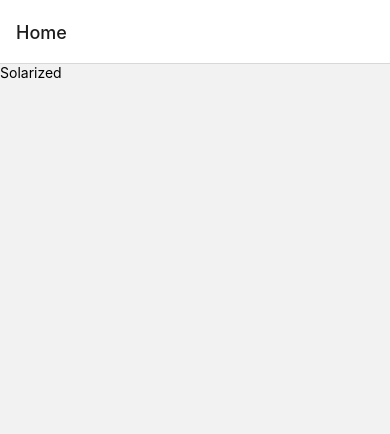
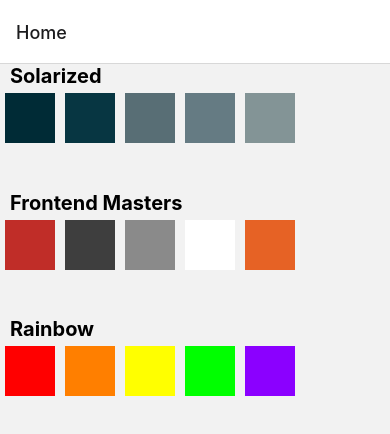
Before and after one commit to M-Muddasir/React-Native, a React Native app: screen /Home in a window 390 px wide. Shown: the top 434 px of the page. Built offline with nearby package versions, Linux system fonts and the light colour scheme.

Commit message:
color code assignment with navigation completed

```diff
--- a/App.js
+++ b/App.js
@@ -2,7 +2,6 @@
 import Home from "./screens/Home";
 import ColorPalette from "./screens/ColorPalette";
 import { createStackNavigator } from "@react-navigation/stack";
-
 const Stack = createStackNavigator();
 
 export default function App() {
@@ -10,7 +9,7 @@
     <NavigationContainer>
       <Stack.Navigator>
         <Stack.Screen name="Home" component={Home} />
-        <Stack.Screen name="ColorPalette" component={ColorPalette} />
+        <Stack.Screen name="ColorPalette" component={ColorPalette}  options={{ title: 'My home' }}/>
       </Stack.Navigator>
     </NavigationContainer>
   );
--- a/screens/ColorPalette.js
+++ b/screens/ColorPalette.js
@@ -1,35 +1,25 @@
-import React from "react";
+import React, { useEffect } from "react";
 import { View, Text, StyleSheet, FlatList, SafeAreaView } from "react-native";
 
 import ColorBox from "../Components/ColorBox";
-const COLORS = [
-  { colorName: "Base03", hexCode: "#002b36" },
-  { colorName: "Base02", hexCode: "#073642" },
-  { colorName: "Base01", hexCode: "#586e75" },
-  { colorName: "Base00", hexCode: "#657b83" },
-  { colorName: "Base0", hexCode: "#839496" },
-  { colorName: "Base1", hexCode: "#93a1a1" },
-  { colorName: "Base2", hexCode: "#eee8d5" },
-  { colorName: "Base3", hexCode: "#fdf6e3" },
-  { colorName: "Yellow", hexCode: "#b58900" },
-  { colorName: "Orange", hexCode: "#cb4b16" },
-  { colorName: "Red", hexCode: "#dc322f" },
-  { colorName: "Magenta", hexCode: "#d33682" },
-  { colorName: "Violet", hexCode: "#6c71c4" },
-  { colorName: "Blue", hexCode: "#268bd2" },
-  { colorName: "Cyan", hexCode: "#2aa198" },
-  { colorName: "Green", hexCode: "#859900" },
-];
-const ColorPalette = () => {
+
+const ColorPalette = ({ route, navigation }) => {
+
+  const { paletteName, colors } = route.params;
+
+  useEffect(() => {
+    navigation.setOptions({ title: paletteName });
+  }, [paletteName, navigation]);
+
+
   return (
     <FlatList
       style={{ paddingHorizontal:10,  backgroundColor: "white" }}
-      data={COLORS}
+      data={colors}
       keyExtractor={(item, index) => index.toString()}
       renderItem={({ item }) => (
         <ColorBox colorName={item.colorName} hexCode={item.hexCode} />
       )}
-      ListHeaderComponent={<Text style={styles.heading}>Solarized</Text>}
     />
   );
 };
--- a/screens/Home.js
+++ b/screens/Home.js
@@ -1,16 +1,128 @@
 import React from "react";
-import { View, Text, TouchableOpacity } from "react-native";
+import {
+  View,
+  Text,
+  TouchableOpacity,
+  StyleSheet,
+  ScrollView,
+} from "react-native";
 
-const Home = ({navigation}) => {
+const COLORS = [
+  { colorName: "Base03", hexCode: "#002b36" },
+  { colorName: "Base02", hexCode: "#073642" },
+  { colorName: "Base01", hexCode: "#586e75" },
+  { colorName: "Base00", hexCode: "#657b83" },
+  { colorName: "Base0", hexCode: "#839496" },
+  { colorName: "Base1", hexCode: "#93a1a1" },
+  { colorName: "Base2", hexCode: "#eee8d5" },
+  { colorName: "Base3", hexCode: "#fdf6e3" },
+  { colorName: "Yellow", hexCode: "#b58900" },
+  { colorName: "Orange", hexCode: "#cb4b16" },
+  { colorName: "Red", hexCode: "#dc322f" },
+  { colorName: "Magenta", hexCode: "#d33682" },
+  { colorName: "Violet", hexCode: "#6c71c4" },
+  { colorName: "Blue", hexCode: "#268bd2" },
+  { colorName: "Cyan", hexCode: "#2aa198" },
+  { colorName: "Green", hexCode: "#859900" },
+];
+
+const RAINBOW = [
+  { colorName: "Red", hexCode: "#FF0000" },
+  { colorName: "Orange", hexCode: "#FF7F00" },
+  { colorName: "Yellow", hexCode: "#FFFF00" },
+  { colorName: "Green", hexCode: "#00FF00" },
+  { colorName: "Violet", hexCode: "#8B00FF" },
+];
+
+const FRONTEND_MASTERS = [
+  { colorName: "Red", hexCode: "#c02d28" },
+  { colorName: "Black", hexCode: "#3e3e3e" },
+  { colorName: "Grey", hexCode: "#8a8a8a" },
+  { colorName: "White", hexCode: "#ffffff" },
+  { colorName: "Orange", hexCode: "#e66225" },
+];
+
+
+const Home = ({ navigation }) => {
+  const firstFiveColors = COLORS.slice(0, 5);
+
   return (
-    <View>
-      <TouchableOpacity onPress={()=>{
-        navigation.navigate('ColorPalette');
-      }}>
-        <Text>Solarized</Text>
-      </TouchableOpacity>
+    <View style={{ flex: 1 }}>
+      <Text style={styles.title}>Solarized</Text>
+      <ScrollView horizontal>
+        {firstFiveColors.map((item) => (
+          <TouchableOpacity
+            onPress={() => {
+              navigation.navigate("ColorPalette", {
+                paletteName: "Solarized",
+                colors: COLORS,
+              });
+            }}
+          >
+            <View
+              key={item.hexCode}
+              style={[styles.square, { backgroundColor: item.hexCode }]}
+            />
+          </TouchableOpacity>
+        ))}
+      </ScrollView>
+      <Text style={[styles.title, { marginTop: -400 }]}>Frontend Masters</Text>
+      <ScrollView horizontal>
+        {FRONTEND_MASTERS.map((item) => (
+          <TouchableOpacity
+            onPress={() => {
+              navigation.navigate("ColorPalette", {
+                paletteName: "Frontend Master",
+                colors: FRONTEND_MASTERS,
+              });
+            }}
+          >
+            <View
+              key={item.hexCode}
+              style={[styles.square, { backgroundColor: item.hexCode }]}
+            />
+          </TouchableOpacity>
+        ))}
+      </ScrollView>
+      <Text style={[styles.title, { marginTop: -400 }]}>Rainbow</Text>
+      <ScrollView horizontal>
+        {RAINBOW.map((item) => (
+          <TouchableOpacity
+            onPress={() => {
+              navigation.navigate("ColorPalette", {
+                paletteName: "Rainbow",
+                colors: RAINBOW,
+              });
+            }}
+          >
+            <View
+              key={item.hexCode}
+              style={[styles.square, { backgroundColor: item.hexCode }]}
+            />
+          </TouchableOpacity>
+        ))}
+      </ScrollView>
     </View>
   );
 };
 
+const styles = StyleSheet.create({
+  square: {
+    width: 50,
+    height: 50,
+    margin: 5,
+  },
+  title: {
+    fontWeight: "bold",
+    fontSize: 20,
+    marginLeft: 10,
+  },
+  header: {
+    fontWeight: "bold",
+    fontSize: 16,
+    marginVertical: 10,
+    marginLeft: 10,
+  },
+});
+
 export default Home;
```
